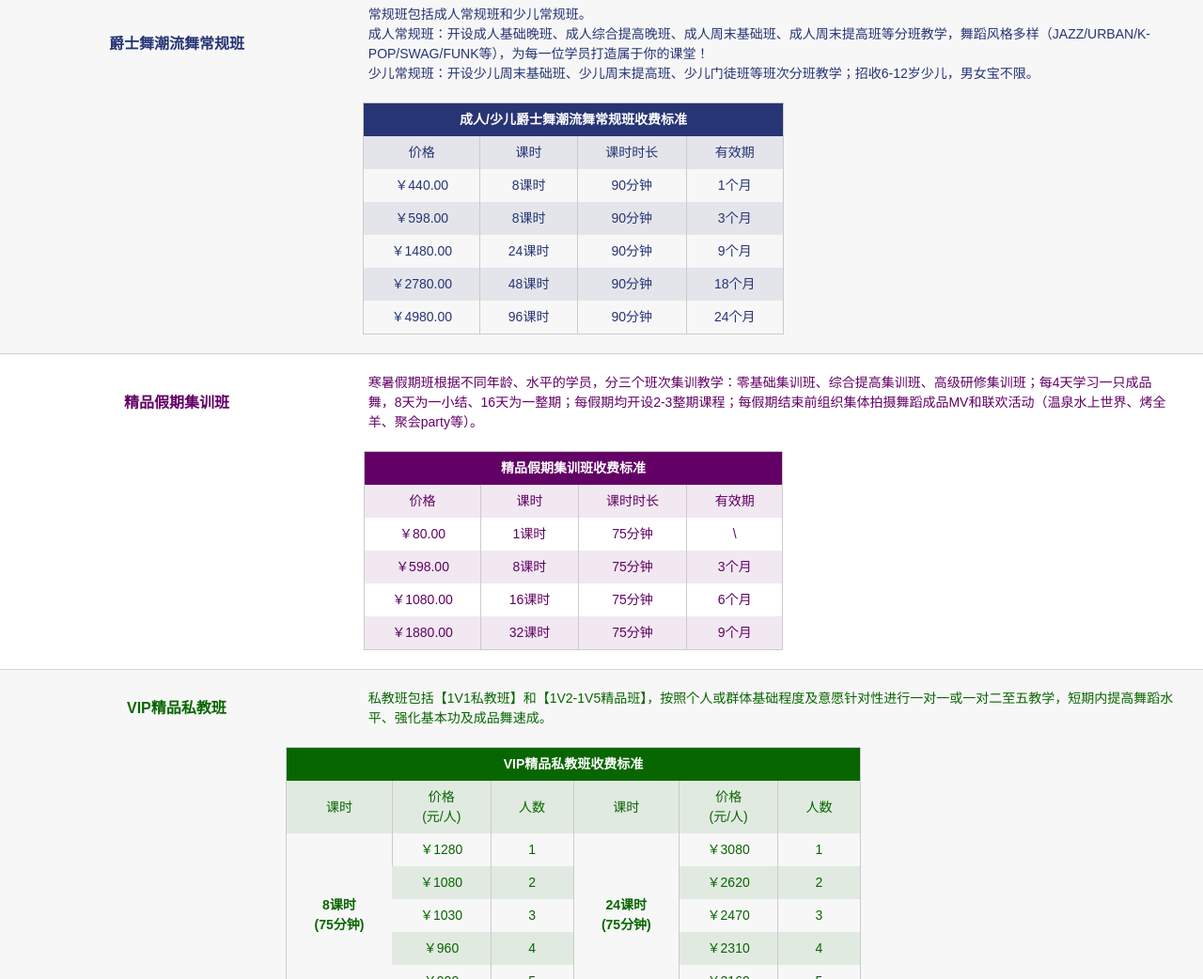
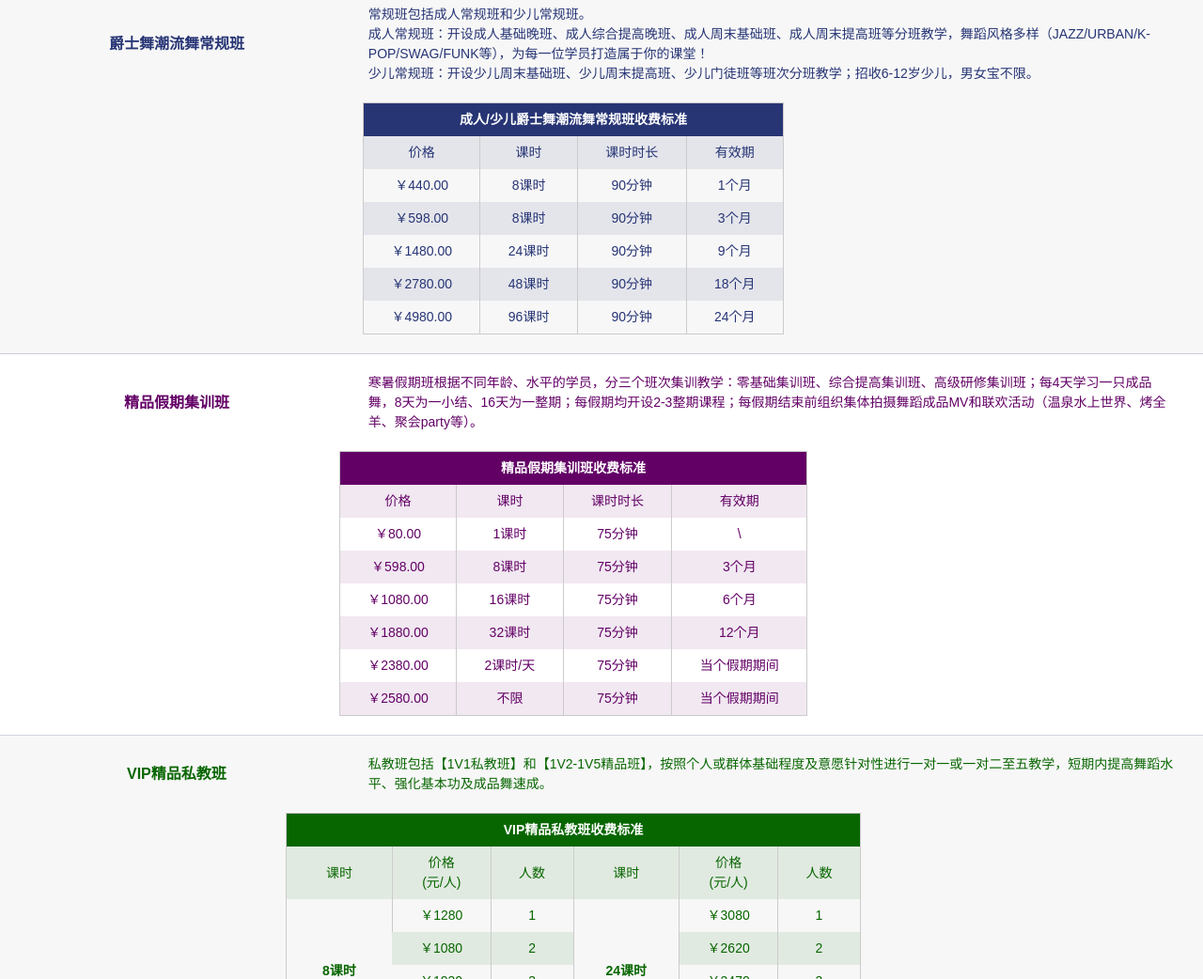
Before and after one commit to heroubing/ldancestudio, a website: page src/course.html in a window 1280 px wide. Shown: the part 58-1100 px from the top of the page at 94% size. Drawn offline with Linux system fonts and the light colour scheme.

Commit message:
bug fixed

```diff
--- a/src/course.html
+++ b/src/course.html
@@ -196,7 +196,19 @@
                             <td>￥1880.00</td>
                             <td>32课时</td>
                             <td>75分钟</td>
-                            <td>9个月</td>
+                            <td>12个月</td>
+                        </tr>
+                        <tr>
+                            <td>￥2380.00</td>
+                            <td>2课时/天</td>
+                            <td>75分钟</td>
+                            <td>当个假期期间</td>
+                        </tr>
+                        <tr class="pure-table-odd">
+                            <td>￥2580.00</td>
+                            <td>不限</td>
+                            <td>75分钟</td>
+                            <td>当个假期期间</td>
                         </tr>
                     </tbody>
                 </table>
```
Also changed, not shown: dist/course.html.
